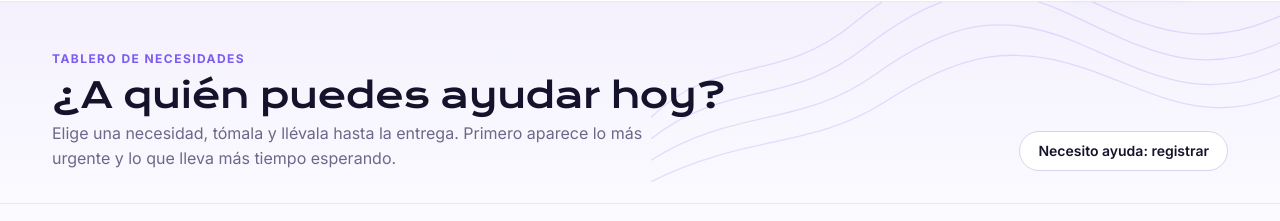
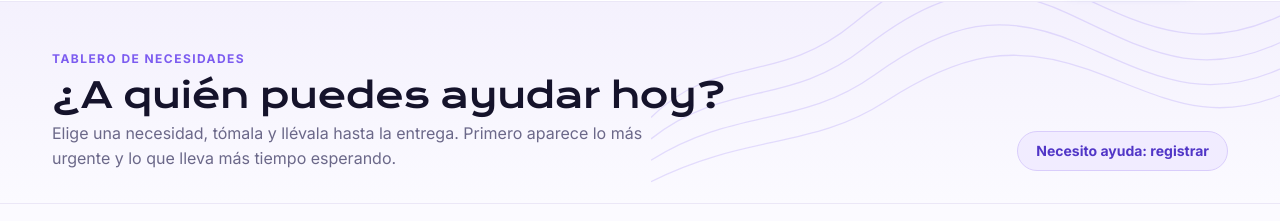
Before and after one commit to anavelezconsultoria/sevilla-valle-renace, an Angular app: page /necesidades in a window 1280 px wide. Shown: the part 67-288 px from the top of the page. Built offline with nearby package versions, Linux system fonts and the light colour scheme; no server answers; the database is empty.

Commit message:
fix(ux): botones secundarios que se leen como botones
Fondo lavanda, borde y texto morado (antes blanco con borde claro, se
confundia con los recuadros de informacion). Iconos en 'Necesito 24 horas
mas', 'Escribir por WhatsApp' y 'Como llegar'.

```diff
--- a/src/app/features/necesidad/panel-ayudante.html
+++ b/src/app/features/necesidad/panel-ayudante.html
@@ -32,7 +32,7 @@
       </div>
     }
     @if (puedeExtender()) {
-      <button type="button" class="btn btn-secondary btn-block" [disabled]="ocupado()" (click)="extender()">Necesito 24 horas más</button>
+      <button type="button" class="btn btn-secondary btn-block" [disabled]="ocupado()" (click)="extender()"><svg viewBox="0 0 24 24" aria-hidden="true"><path d="M12 7v5l3 2M12 21a9 9 0 1 0 0-18 9 9 0 0 0 0 18z" /></svg>Necesito 24 horas más</button>
     }
 
     @if (contacto(); as c) {
@@ -50,8 +50,8 @@
         </div>
       }
       <div class="atajos">
-        <a class="btn btn-secondary" [href]="enlaceWhatsapp()" target="_blank" rel="noopener">Escribir por WhatsApp</a>
-        <a class="btn btn-secondary" [href]="enlaceMapa()" target="_blank" rel="noopener">Cómo llegar</a>
+        <a class="btn btn-secondary" [href]="enlaceWhatsapp()" target="_blank" rel="noopener"><svg viewBox="0 0 24 24" aria-hidden="true"><path d="M21 11.5a8.5 8.5 0 0 1-12.6 7.4L3 21l2.1-5.2A8.5 8.5 0 1 1 21 11.5z" /></svg>Escribir por WhatsApp</a>
+        <a class="btn btn-secondary" [href]="enlaceMapa()" target="_blank" rel="noopener"><svg viewBox="0 0 24 24" aria-hidden="true"><path d="M12 21s-7-6.2-7-11a7 7 0 0 1 14 0c0 4.8-7 11-7 11zM12 12.5a2.5 2.5 0 1 0 0-5 2.5 2.5 0 0 0 0 5z" /></svg>Cómo llegar</a>
       </div>
     }
 
--- a/src/styles.css
+++ b/src/styles.css
@@ -253,15 +253,29 @@ textarea {
   background: var(--color-accion-fuerte);
 }
 
+/* Secundario: lavanda con texto morado; se lee como boton, no como recuadro de informacion. */
 .btn-secondary {
-  background: var(--color-superficie);
-  border-color: var(--color-linea-fuerte);
-  color: var(--color-tinta);
+  background: var(--color-primario-suave);
+  border-color: #d9cdfb;
+  color: var(--color-primario-fuerte);
+  font-weight: 650;
 }
 
 .btn-secondary:hover:not(:disabled) {
+  background: #e6defd;
   border-color: var(--color-primario);
-  color: var(--color-primario);
+}
+
+/* Icono dentro de cualquier boton. */
+.btn svg {
+  width: 18px;
+  height: 18px;
+  flex: none;
+  fill: none;
+  stroke: currentColor;
+  stroke-width: 2;
+  stroke-linecap: round;
+  stroke-linejoin: round;
 }
 
 .btn-ghost {
```
